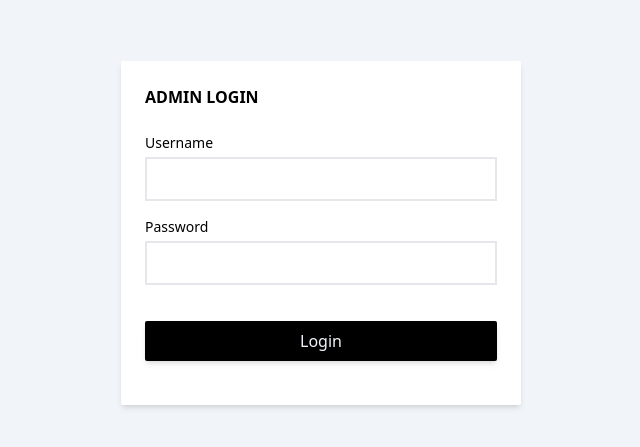
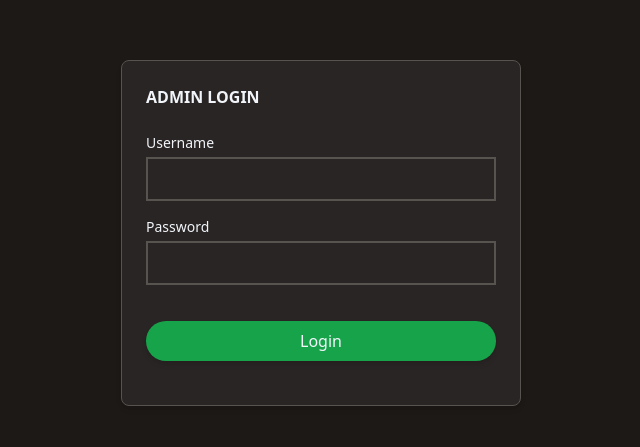
Before and after one commit to vulpes231/vestor-admin, a React (Vite) app: page / in a window 1280 px wide. Shown: the part 167-614 px from the top of the page, without its empty margins (319-959 px from the left). Built offline with nearby package versions, Linux system fonts and the light colour scheme.

Commit message:
admin signin

```diff
--- a/index.html
+++ b/index.html
@@ -4,7 +4,7 @@
     <meta charset="UTF-8" />
     <link rel="icon" type="image/svg+xml" href="/fhlogo.jpg" />
     <meta name="viewport" content="width=device-width, initial-scale=1.0" />
-    <title>Finance Hedge - Admin</title>
+    <title>Vestor - Admin</title>
   </head>
   <body>
     <div id="root"></div>
--- a/src/constants/index.js
+++ b/src/constants/index.js
@@ -20,7 +20,7 @@ const sendError = (error) => {
   }
 };
 
-const liveServer = `https://lith-ui.onrender.com`;
-const devServer = `http://localhost:5000`;
+const liveServer = `https://vestor-server.onrender.com`;
+const devServer = `http://localhost:4000`;
 
 export { getAccessToken, sendError, liveServer, devServer };
--- a/src/constants/styles.js
+++ b/src/constants/styles.js
@@ -1,9 +1,10 @@
 const styles = {
-  wrapper: "bg-slate-100 p-6 h-screen",
+  wrapper: "bg-stone-900 p-6 h-screen",
   authWrapper: "bg-slate-100 h-screen",
   inputHolder: "flex flex-col gap-1",
-  input: "p-2 border-2 focus:border-none focus:outline-slate-800 outline-none",
-  button: "p-2 bg-black text-slate-100 capitalize my-5",
+  input:
+    "p-2 border-2 focus:border-none focus:outline-stone-700 outline-none bg-transparent border-stone-600",
+  button: "p-2 bg-green-600 text-slate-100 capitalize my-5",
   label: "font-medium text-sm capitalize",
   title: "font-bold text-2xl capitalize",
 };
--- a/src/features/loginSlice.js
+++ b/src/features/loginSlice.js
@@ -1,3 +1,4 @@
+/* eslint-disable no-unused-vars */
 import { createAsyncThunk, createSlice } from "@reduxjs/toolkit";
 import { devServer, liveServer, sendError } from "../constants/index";
 import axios from "axios";
@@ -6,17 +7,18 @@ const initialState = {
   loginLoading: false,
   loginError: false,
   accessToken: false,
+  username: false,
 };
 
 export const auth = createAsyncThunk("login/auth", async (formData) => {
-  const url = `${liveServer}/adminauth`;
+  const url = `${devServer}/signin`;
   try {
     const response = await axios.post(url, formData, {
       headers: {
         "Content-Type": "application/json",
       },
     });
-    console.log(response.data);
+    // console.log(response.data);
     return response.data;
   } catch (error) {
     sendError(error);
@@ -32,6 +34,7 @@ const loginSlice = createSlice({
       state.loginLoading = false;
       state.loginError = false;
       state.accessToken = false;
+      state.username = false;
     },
   },
   extraReducers: (builder) => {
@@ -43,11 +46,13 @@ const loginSlice = createSlice({
         state.loginLoading = false;
         state.loginError = false;
         state.accessToken = action.payload.accessToken;
+        state.username = action.payload.usernam;
       })
       .addCase(auth.rejected, (state, action) => {
         state.loginLoading = false;
         state.loginError = action.error.message;
         state.accessToken = false;
+        state.username = false;
       });
   },
 });
--- a/src/features/trnxSlice.js
+++ b/src/features/trnxSlice.js
@@ -1,3 +1,4 @@
+/* eslint-disable no-unused-vars */
 import { createAsyncThunk, createSlice } from "@reduxjs/toolkit";
 import { devServer, getAccessToken, liveServer, sendError } from "../constants";
 import axios from "axios";
@@ -15,7 +16,7 @@ const initialState = {
 };
 
 export const getAllTrnx = createAsyncThunk("trnx/getTrnxs", async () => {
-  const url = `${liveServer}/trnxs`;
+  const url = `${liveServer}/managetrnx`;
   const accessToken = getAccessToken();
   try {
     const response = await axios.get(url, {
@@ -34,7 +35,7 @@ export const getAllTrnx = createAsyncThunk("trnx/getTrnxs", async () => {
 export const getTrnxById = createAsyncThunk(
   "trnx/getTrnxById",
   async (transactionId) => {
-    const url = `${liveServer}/trnxs/${transactionId}`;
+    const url = `${liveServer}/managetrnx/${transactionId}`;
     const accessToken = getAccessToken();
     try {
       const response = await axios.get(url, {
@@ -54,7 +55,7 @@ export const getTrnxById = createAsyncThunk(
 export const approveTrnx = createAsyncThunk(
   "trnx/approveTrnx",
   async (transactionId) => {
-    const url = `${liveServer}/trnxs/${transactionId}`;
+    const url = `${liveServer}/managetrnx/${transactionId}`;
     const accessToken = getAccessToken();
     try {
       const response = await axios.post(
--- a/src/features/userSlice.js
+++ b/src/features/userSlice.js
@@ -18,7 +18,7 @@ const initialState = {
 };
 
 export const getUsers = createAsyncThunk("users/getUsers", async () => {
-  const url = `${liveServer}/usercontrol`;
+  const url = `${liveServer}/manageadmin/users`;
   const accessToken = getAccessToken();
   try {
     const response = await axios.get(url, {
@@ -38,7 +38,7 @@ export const getUsers = createAsyncThunk("users/getUsers", async () => {
 export const getUserInfo = createAsyncThunk(
   "users/getUserInfo",
   async (userId) => {
-    const url = `${liveServer}/usercontrol/${userId}`;
+    const url = `${liveServer}/manageadmin/${userId}`;
     const accessToken = getAccessToken();
     try {
       const response = await axios.get(url, {
--- a/src/pages/Landing.jsx
+++ b/src/pages/Landing.jsx
@@ -14,7 +14,7 @@ const Landing = () => {
   });
   const [error, setError] = useState("");
 
-  const { loginLoading, loginError, accessToken } = useSelector(
+  const { loginLoading, loginError, accessToken, username } = useSelector(
     (state) => state.auth
   );
 
@@ -28,10 +28,12 @@ const Landing = () => {
 
   const handleSubmit = (e) => {
     e.preventDefault();
+    setError("");
     if (!form.username) {
       setError("Username is required!");
       return;
     }
+    console.log(form);
     dispatch(auth(form));
   };
 
@@ -44,13 +46,14 @@ const Landing = () => {
   useEffect(() => {
     if (accessToken) {
       sessionStorage.setItem("accessToken", accessToken);
+      sessionStorage.setItem("admin", username);
       navigate("/dashboard");
     }
-  }, [accessToken, navigate]);
+  }, [accessToken, navigate, username]);
 
   return (
     <section className={`${styles.wrapper} flex items-center justify-center`}>
-      <div className="bg-white md:w-[400px] md:mx-auto p-6 flex flex-col gap-6 shadow-md rounded-sm">
+      <div className="bg-stone-800 md:w-[400px] md:mx-auto p-6 flex flex-col gap-6 shadow-md rounded-lg text-slate-100 border border-stone-600">
         <h3 className="uppercase font-semibold">admin login</h3>
         <form onSubmit={handleSubmit} className="flex flex-col gap-4">
           <div className={styles.inputHolder}>
@@ -81,7 +84,7 @@ const Landing = () => {
           {error && <p className="text-red-500">{error}</p>}
           <button
             type="submit"
-            className={`${styles.button} rounded-sm shadow-md`}
+            className={`${styles.button} rounded-3xl shadow-md`}
           >
             {!loginLoading ? "login" : "wait..."}
           </button>
```
